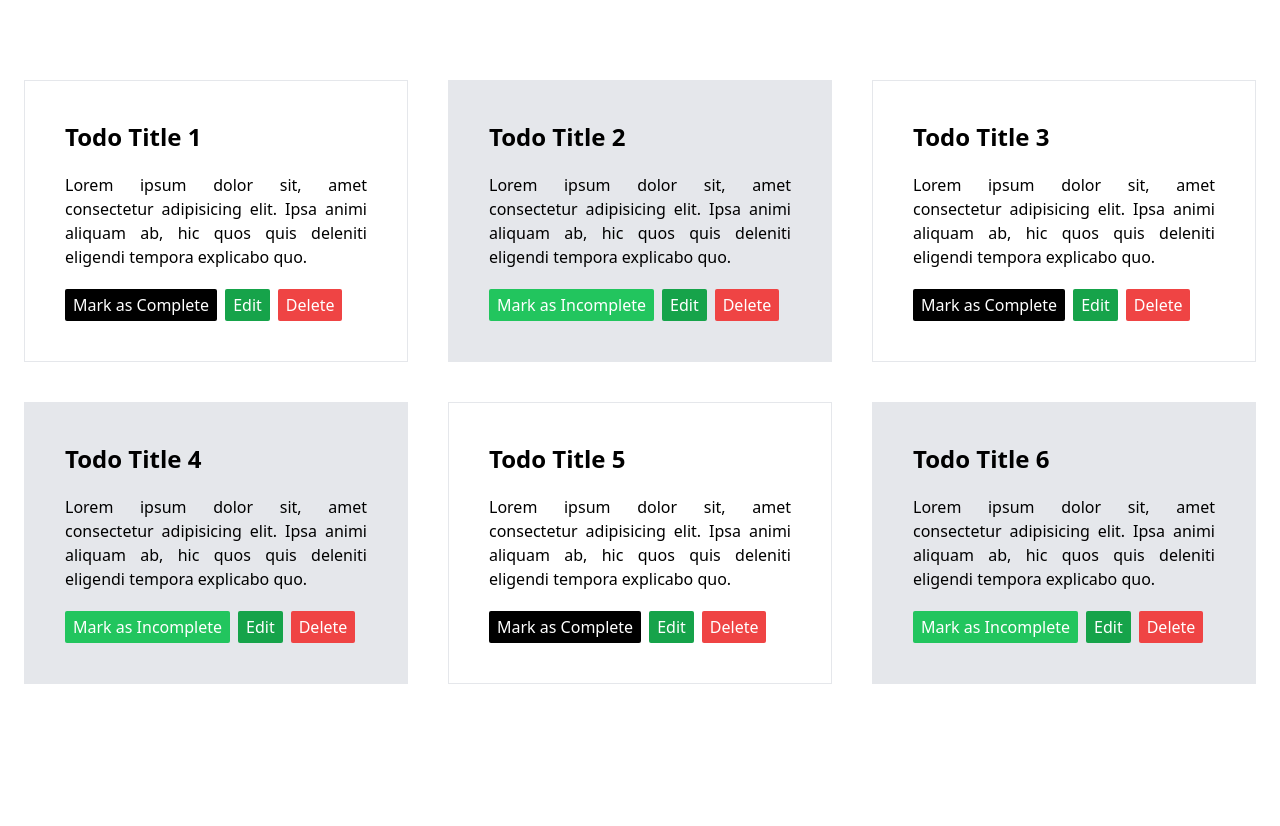
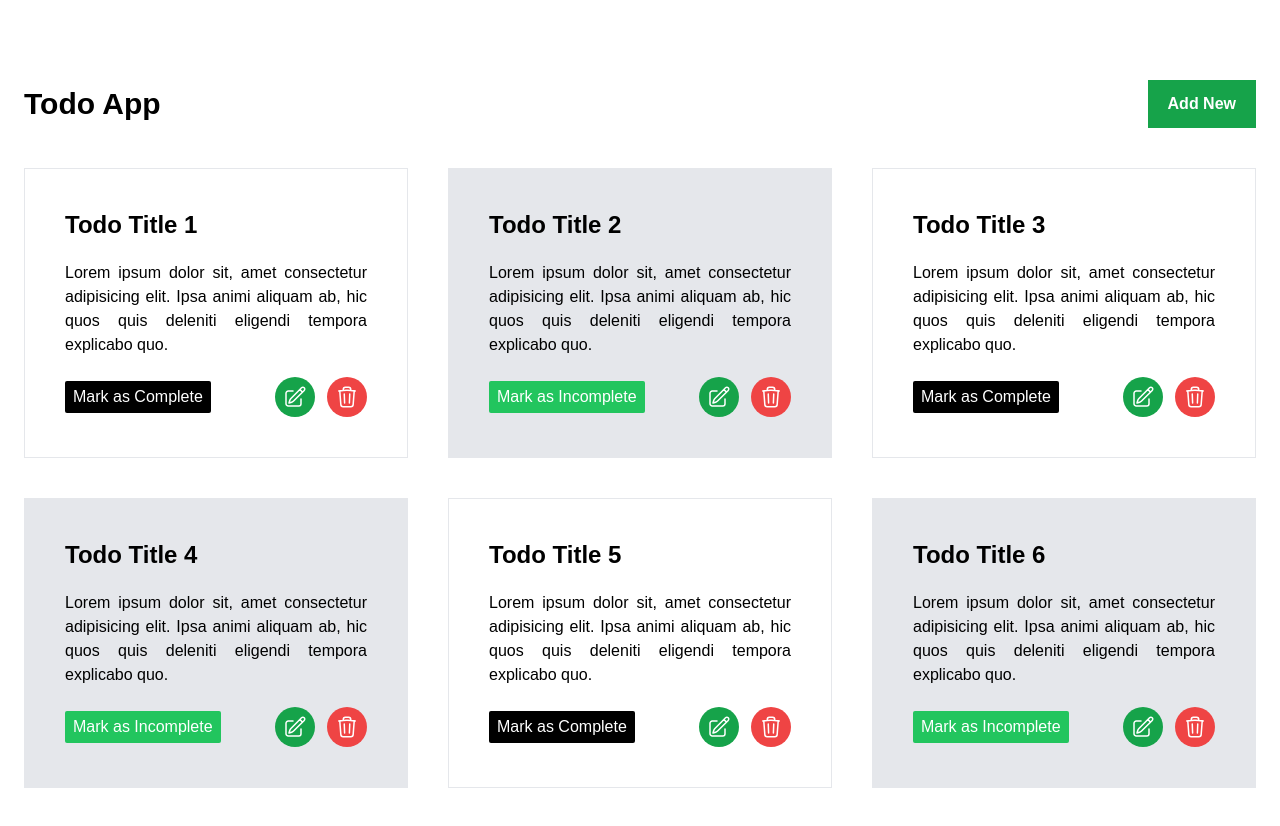
Before and after one commit to MdShijanAli/Vue-To-Do-App, a Vue app: page / in a window 1280 px wide. Shown: the top 826 px of the page. Before the commit the page ends 800 px from the top, so only its background shows below. Built offline with nearby package versions, Linux system fonts and the light colour scheme.

Commit message:
TaskList  COmponent  desing done

```diff
--- a/package.json
+++ b/package.json
@@ -9,6 +9,7 @@
     "preview": "vite preview"
   },
   "dependencies": {
+    "heroicons": "^2.1.1",
     "pinia": "^2.1.7",
     "vue": "^3.3.13",
     "vue-router": "^4.2.5"
--- a/src/components/Task.vue
+++ b/src/components/Task.vue
@@ -5,10 +5,20 @@
 
       <p class="text-justify py-5">{{ todo.description }}</p>
 
-      <div class="flex gap-2 items-center">
+      <div class="flex justify-between items-center">
         <button @click="toggleStatus" :class="`${ todo?.status === 0 ? 'bg-green-500' : 'bg-black' } px-2 py-1 rounded-sm  text-white`">Mark as {{ todo.status === 1? 'Complete' : 'Incomplete' }}</button>
-      <button @click="toggleStatus" class="bg-green-600 px-2 py-1 rounded-sm  text-white">Edit</button>
-      <button @click="toggleStatus" class="bg-red-500 px-2 py-1 rounded-sm  text-white">Delete</button>
+      <div class="flex gap-3">
+        <button @click="toggleStatus" class="bg-green-600 p-2 rounded-full  text-white">
+        <svg xmlns="http://www.w3.org/2000/svg" fill="none" viewBox="0 0 24 24" stroke-width="1.5" stroke="currentColor" class="w-6 h-6">
+          <path stroke-linecap="round" stroke-linejoin="round" d="m16.862 4.487 1.687-1.688a1.875 1.875 0 1 1 2.652 2.652L10.582 16.07a4.5 4.5 0 0 1-1.897 1.13L6 18l.8-2.685a4.5 4.5 0 0 1 1.13-1.897l8.932-8.931Zm0 0L19.5 7.125M18 14v4.75A2.25 2.25 0 0 1 15.75 21H5.25A2.25 2.25 0 0 1 3 18.75V8.25A2.25 2.25 0 0 1 5.25 6H10" />
+        </svg>
+      </button>
+      <button @click="toggleStatus" class="bg-red-500 p-2 rounded-full  text-white">
+        <svg xmlns="http://www.w3.org/2000/svg" fill="none" viewBox="0 0 24 24" stroke-width="1.5" stroke="currentColor" class="w-6 h-6">
+            <path stroke-linecap="round" stroke-linejoin="round" d="m14.74 9-.346 9m-4.788 0L9.26 9m9.968-3.21c.342.052.682.107 1.022.166m-1.022-.165L18.16 19.673a2.25 2.25 0 0 1-2.244 2.077H8.084a2.25 2.25 0 0 1-2.244-2.077L4.772 5.79m14.456 0a48.108 48.108 0 0 0-3.478-.397m-12 .562c.34-.059.68-.114 1.022-.165m0 0a48.11 48.11 0 0 1 3.478-.397m7.5 0v-.916c0-1.18-.91-2.164-2.09-2.201a51.964 51.964 0 0 0-3.32 0c-1.18.037-2.09 1.022-2.09 2.201v.916m7.5 0a48.667 48.667 0 0 0-7.5 0" />
+          </svg>
+      </button>
+      </div>
       </div>
     </div>
   </div>
--- a/src/components/TaskList.vue
+++ b/src/components/TaskList.vue
@@ -1,6 +1,10 @@
 <template>
  <div>
    <div class="max-w-7xl mx-auto px-6 py-20">
+       <div class="flex items-center justify-between mb-10">
+        <h2 class="text-3xl font-semibold">Todo App</h2>
+        <button class="px-5 py-3 bg-green-600 font-semibold text-white hover:bg-green-700 transition duraiton-500 ease-in-out">Add New</button>
+       </div>
         <div class="grid grid-cols-3 gap-10">
            <div v-for="todo in todos" :key="todo.id">
                <Task :todo="todo"/>
--- a/src/style.css
+++ b/src/style.css
@@ -1,3 +1,11 @@
 @tailwind base;
 @tailwind components;
 @tailwind utilities;
+
+
+
+@import url('https://fonts.googleapis.com/css2?family=Poppins:ital,wght@0,100;0,200;0,300;0,400;0,500;0,600;0,700;0,800;0,900;1,100;1,200;1,300;1,400;1,500;1,600;1,700;1,900&display=swap');
+
+body,h1,h2,h3,h4,h5,h6,p,a,span{
+  font-family: 'Poppins', sans-serif;
+}
```
Also changed, not shown: 1 other file (tests, documents, lock files or other folders).
